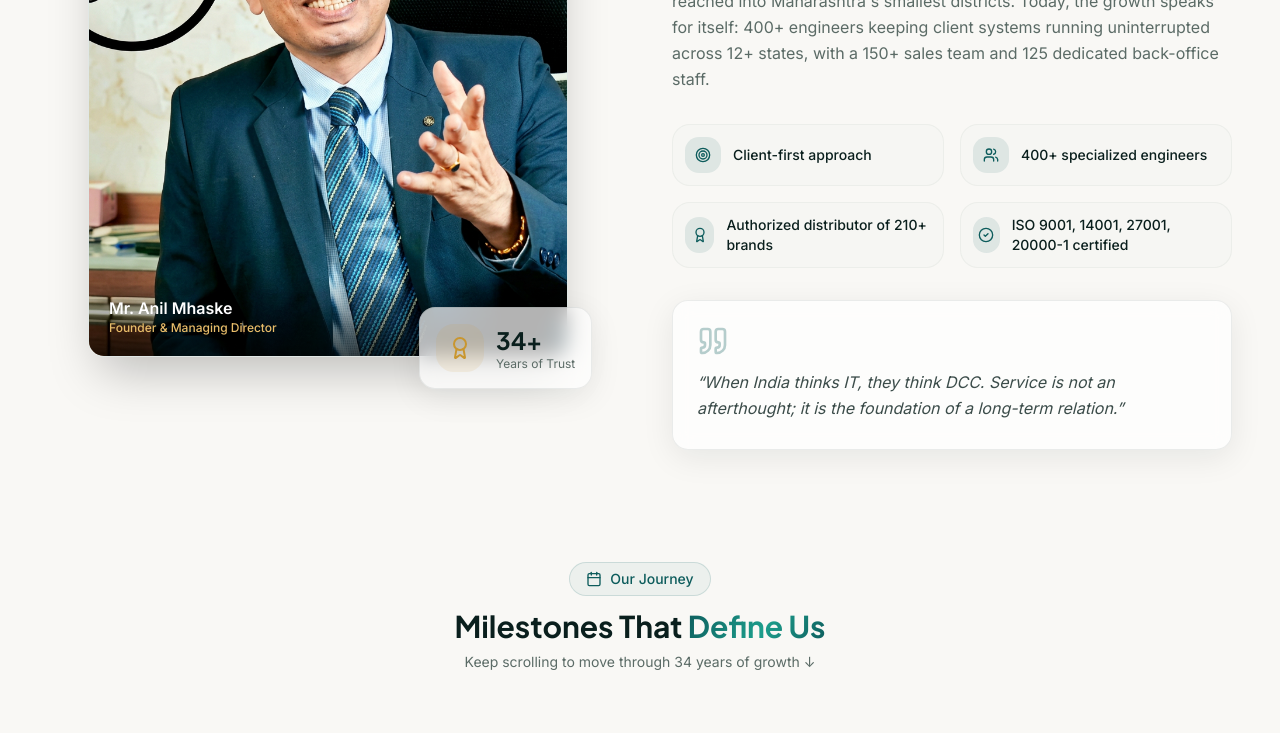
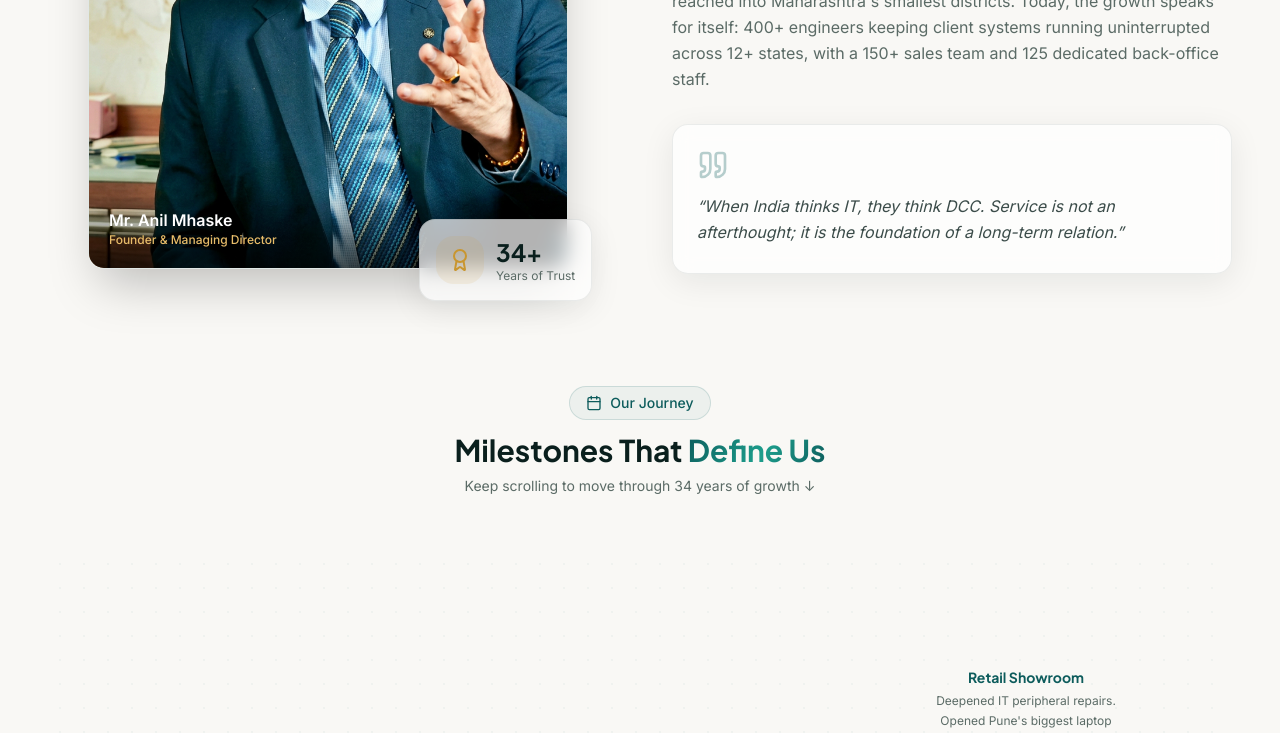
Before and after one commit to akkibansode8563-boop/DCC-INFOTECH-_WEB, a Next.js app: page / in a window 1280 px wide. Shown: the part 1620-2353 px from the top of the page. Built offline with nearby package versions, Linux system fonts and the light colour scheme.

Commit message:
ui: remove 4 feature pill labels from About Our Story section

```diff
--- a/src/components/dcc/About.tsx
+++ b/src/components/dcc/About.tsx
@@ -180,20 +180,7 @@ export default function About() {
               </p>
             </motion.div>
 
-            <motion.div variants={staggerContainer(0.07)} className="mb-8 grid grid-cols-1 gap-4 sm:grid-cols-2">
-              {featurePills.map((item) => (
-                <motion.div
-                  key={item.text}
-                  variants={fadeUp}
-                  className="flex items-center gap-3 rounded-xl border border-border/50 bg-muted/30 p-3"
-                >
-                  <div className="flex h-9 w-9 items-center justify-center rounded-lg bg-dcc-teal/10">
-                    <item.icon className="h-4 w-4 text-dcc-teal" />
-                  </div>
-                  <span className="text-sm font-medium text-foreground">{item.text}</span>
-                </motion.div>
-              ))}
-            </motion.div>
+
 
             <motion.div variants={fadeUp} className="glass rounded-2xl p-6">
               <Quote className="mb-3 h-8 w-8 text-dcc-teal/30" />
```
